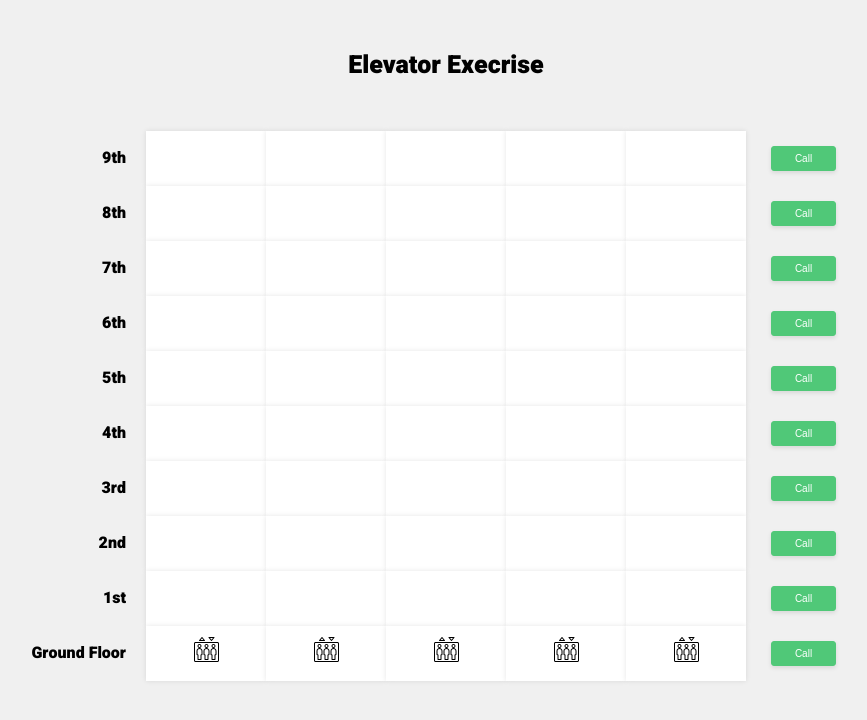
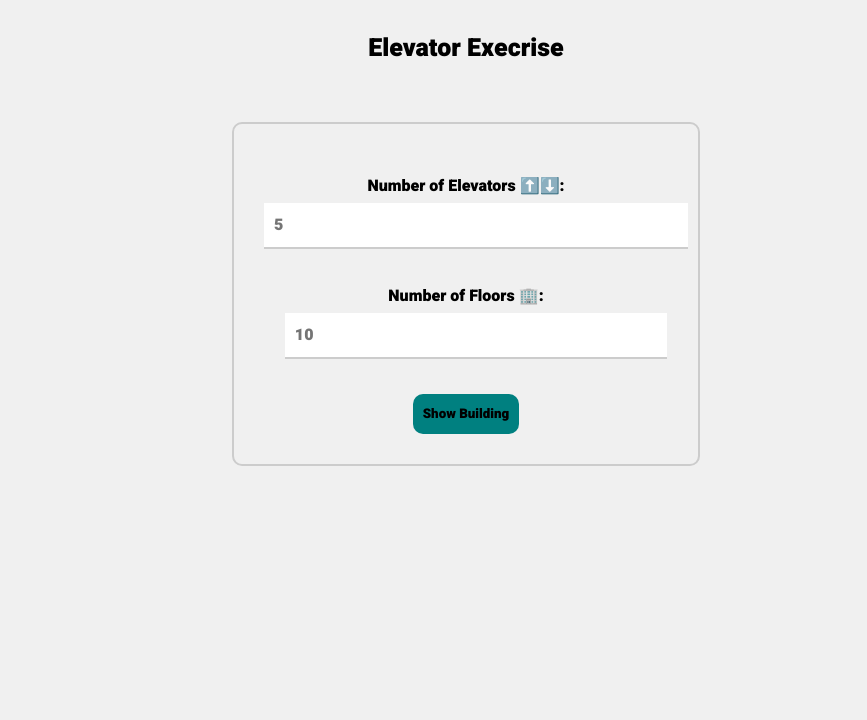
Before and after one commit to NicoleDezoraive/Arbox-Assignment, a React (Create React App) app: page / in a window 1280 px wide. Shown: the top 720 px of the page, without its empty margins (194-1061 px from the left). Built offline with nearby package versions, Linux system fonts and the light colour scheme.

Commit message:
Adding the time left for the elevator and the arrival time of the elevator

```diff
--- a/package.json
+++ b/package.json
@@ -7,9 +7,11 @@
     "@testing-library/react": "^13.4.0",
     "@testing-library/user-event": "^13.5.0",
     "bootstrap": "^5.2.3",
+    "dayjs": "^1.11.7",
     "react": "^18.2.0",
     "react-bootstrap": "^2.7.4",
     "react-dom": "^18.2.0",
+    "react-router": "^6.10.0",
     "react-scripts": "5.0.1",
     "sass": "^1.62.0",
     "web-vitals": "^2.1.4"
@@ -37,5 +39,8 @@
       "last 1 firefox version",
       "last 1 safari version"
     ]
+  },
+  "devDependencies": {
+    "react-router-dom": "^6.10.0"
   }
 }
--- a/src/App.js
+++ b/src/App.js
@@ -1,15 +1,24 @@
 import "./style.css"
 import Building from "./components/Building";
+import Home from "./components/pages/Home";
 import React from 'react';
+import {BrowserRouter, Routes, Route } from "react-router-dom";
 
 function App() {
+
   return (
     <div className="App">
       <h1>Elevator Execrise</h1>
-      <div className='container'>
-        <Building></Building>
+      <div className="conteiner">
+      <BrowserRouter>
+          <Routes>
+            <Route path="/" element={<Home />} />
+            <Route path="/building" element={<Building />} />
+          </Routes>
+        </BrowserRouter>
       </div>
     </div>
+
   );
 }
 
--- a/src/components/Building.js
+++ b/src/components/Building.js
@@ -1,12 +1,19 @@
-import React , { useState, useEffect } from 'react'
-import Floor from "./floor/Floor"
+import React , { useState, useEffect } from 'react';
+import Floor from "./floor/Floor";
+import { useLocation } from 'react-router-dom';
+// import DayJS from 'react-dayjs';
 
 
 const Building = () => {
-  const floorsNames = ["Ground Floor", "1st", "2nd", "3rd", "4th", "5th", "6th", "7th", "8th", "9th"];
-  const numberOfElevators = 5;
+  const location = useLocation();
+  // const floorsNames = ["Ground Floor", "1st", "2nd", "3rd", "4th", "5th", "6th", "7th", "8th", "9th"];
+  const floorsNames = getFloorNames(location.state.numFloors);
+  const numberOfElevators = parseInt(location.state.numElevators);
 
-  const [calls, setCalls] = useState([]); //shold be empty
+  const [calls, setCalls] = useState([]);
+  const [timeForFloorSec, setTimeForFloor] = useState(7);
+
+  //floors
   const [floors, setFloors] = useState([...floorsNames.map((floorName, index) => ({
     status: "Call",
     name: floorName,
@@ -14,31 +21,69 @@ const Building = () => {
     time: 0
   }))]);
 
+  //elevators
   const [elevators, setElevators] = useState([...Array(numberOfElevators)].map((_, index) => ({
     status: "Available",
     floorNumber: 0,
-    id: index
+    destination: 0,
+    id: index,
+    eta: 0,
+    timeTookArrive: 0
   })));
 
-  function sortCalls(calls) {
-    return calls.sort((a, b) => a - b);
+  function getFloorNames(numFloors) {
+    const floorNames = ["Ground Floor"];
+    const suffix = ["th", "st", "nd", "rd"];
+    for (let i = 1; i < numFloors; i++) {
+      if (i >= 11 && i <= 13) {
+        floorNames.push(`${i}${suffix[0]}`);
+      } else {
+        floorNames.push(`${i}${suffix[i % 10 < 4 ? i % 10 : 0]}`);
+      }
+    }
+    return floorNames;
   }
 
+  // elevator algorithm
   function getClosestElevator(calls, elevators) {
     const availableElevators = elevators.filter(elevator => elevator.status === "Available");
-
     if (availableElevators.length === 0) {
       return null; // No available elevators
     }
-
     const sortedElevators = availableElevators.sort((a, b) => {
       const distanceToCallA = Math.abs(a.floorNumber - calls[0]);
       const distanceToCallB = Math.abs(b.floorNumber - calls[0]);
       return distanceToCallA - distanceToCallB;
     });
-
     return sortedElevators[0];
   }
+
+  function calculateTimeTakesReachFloor(currentFloor, targetFloor, speed) {
+    const distance = Math.abs(targetFloor - currentFloor);
+    const timeInSeconds = (distance / speed) * timeForFloorSec;
+    return timeInSeconds;
+  }
+
+    //Countdown - Time left for the elevator to arrive
+  useEffect(() => {
+    const timers = elevators
+      .filter(elevator => elevator.status === 'Busy')
+      .map(elevator => {
+        const timer = setInterval(() => {
+          setElevators(prevElevators => prevElevators.map(prevElevator => {
+            if (prevElevator.id === elevator.id) {
+              return { ...prevElevator, eta: prevElevator.eta - 1 };
+            }
+            return prevElevator;
+          }));
+        }, 1000);
+        return timer;
+      });
+    return () => {
+      timers.forEach(timer => clearInterval(timer));
+    };
+  }, [elevators]);
+
 
   useEffect(() => {
     if (calls.length === 0) {
@@ -47,50 +92,48 @@ const Building = () => {
     let firstCall;
     const sortedElevator = getClosestElevator(calls, elevators);
     if (!sortedElevator) {
-      // wait for 5 seconds and try again
-      // setTimeout(() => {
-      //   setCalls(sortCalls(calls));
-      // }, 5000);
       return;
     }
-    // handle elevator algorithm
-
     else{
       firstCall = calls[0];
       setCalls(prevArray => prevArray.slice(1));
       console.log(firstCall);
     }
 
-
     setElevators((prevElevator) => prevElevator.map(elevator => {
       if (elevator.id === sortedElevator.id) {
         elevator.status = "Busy";
-        // setCalls(prevArray => prevArray.slice(1));
-        const timeout = 0.5 * 60 * 1000 / (Math.abs(elevator.floorNumber - firstCall) + 1); // calculate the timeout value
+        elevator.destination = firstCall;
+        elevator.eta = calculateTimeTakesReachFloor(elevator.floorNumber, firstCall, 1); // calculate the timeout value
         let newFloorNumber = elevator.floorNumber;
         console.log("newFloorNumber: ",newFloorNumber);
-        let i = elevator.floorNumber;
+        const startTime = new Date().getTime();
         const timer = setInterval(() => {
-          console.log("newFloorNumber: ",newFloorNumber);
-          if(i < firstCall){
-            i = i + 1
+
+          if(newFloorNumber < firstCall){
+            newFloorNumber = newFloorNumber + 1
           }
-          else if(i > firstCall){
-            i = i - 1
+          else if(newFloorNumber > firstCall){
+            newFloorNumber = newFloorNumber - 1
           }
-          console.log("newFloorNumber: ",newFloorNumber, "firstCall:", firstCall ,"i:", i);
+          console.log("newFloorNumber: ",newFloorNumber, "firstCall:", firstCall );
           if (newFloorNumber === firstCall) {
             clearInterval(timer);
+            const endTime = new Date().getTime();
+            const timeTookArrive = endTime - startTime;
+
             setElevators(prevElevator => prevElevator.map(elevator => {
               if (elevator.id === sortedElevator.id) {
                 return {
                   ...elevator,
                   status: "Arrived",
                   floorNumber: firstCall,
+                  timeTookArrive: timeTookArrive/1000
                 };
               }
               return elevator;
             }));
+
 
             setFloors(prevFloor => prevFloor.map(floor => {
               if (floor.index === firstCall) {
@@ -104,20 +147,22 @@ const Building = () => {
             // console.log("elevator.floorNumber: ", elevator.floorNumber,"firstCall: ",firstCall )
 
           }
-          newFloorNumber = i;
+
           setElevators(prevElevator => prevElevator.map(elevator => {
             if (elevator.id === sortedElevator.id) {
-              return { ...elevator, floorNumber: newFloorNumber };
+              return { ...elevator, floorNumber: newFloorNumber};
             }
             return elevator;
+
           }));
 
-        }, timeout);
-        return { ...elevator, timer };
+        }, timeForFloorSec*1000);
+        return { ...elevator };
       }
+
       return elevator;
+
     }))
-
 
     // go over all elevator, take all the availble elevators and coose the closest one
   }, [calls, elevators, floors])
@@ -134,6 +179,7 @@ const Building = () => {
           }));
         }, 2000);
       }
+
     });
   }, [elevators]);
 
@@ -157,41 +203,11 @@ const Building = () => {
 
   console.log({floors, elevators, calls})
 
-   const hasElevators = (floorNumber) =>{
-    const elevatorsForFloor = elevators.map((elevator)=>{
-      console.log("number: ",floorNumber, "ele:", elevator?.floorNumber)
-      if(elevator?.floorNumber === floorNumber ){
-        console.log("elevaiter ", elevator)
-        return elevator;
-      }
-      else{
-        return{
-
-        }
-      }
-    });
-
-    const updatedElevators = elevatorsForFloor.map((elevator) => {
-      console.log({elevator});
-          if(elevator.status === "Available"){
-            return {
-              ...elevator,
-              status: 'Available'
-            };
-          }
-          else{
-            return{
-              ...elevator,
-            }
-          }
-
-
-    });;
-        console.log({updatedElevators, elevators})
-    return updatedElevators;
-  };
 
   const callElevator = (floorNumber) => {
+    // if(!interval){
+    //   setInterval(1000);
+    // }
     setFloors((prevFloor) => prevFloor.map(floor => {
       if (floor.index === floorNumber) {
         floor.status = "Waiting"
@@ -218,7 +234,7 @@ const Building = () => {
              name={floor.name}
              numberOfElevators={numberOfElevators}
              status= {floor.status}
-             elevators= {hasElevators(floor.index)}
+             elevators= {elevators}
              floorNumber= {floor.index}
              callElevator={callElevator}
              time={floor.time}/>
--- a/src/components/floor/Floor.js
+++ b/src/components/floor/Floor.js
@@ -1,17 +1,45 @@
-import React , { useState } from 'react'
+import React , { useEffect , useState } from 'react'
 import ButtonsCall from "../ButtonsCall"
 import Elevator from "../elevator/Elevator"
 
 function Floor({name, numberOfElevators, status, floorNumber, time, elevators, callElevator, elevatorPositions})
 {
-    // console.log(status)
+
+
+
+    // useEffect(() => {
+    //     const intervalId = setInterval(() => {
+    //       setTime(prevTime => prevTime - 1);
+    //     }, 1000);
+
+    //     return () => clearInterval(intervalId);
+    //   }, []);
+
+
+
     return (
         <tr key={name}>
 
             <th className="floor-numbers">{name}</th>
             {elevators.map((elevator, index) => (
 
-            <td className="cell" key={`${name}${index}`}> {elevator.floorNumber === floorNumber && <Elevator status={elevator.status} floorNumber={elevator.floorNumber}/>}</td>
+                <td className="cell" key={`${name}${index}`}>
+                {elevator.floorNumber === floorNumber ? (
+                  <Elevator status={elevator.status} floorNumber={elevator.floorNumber} />
+                ) : (
+                  <>
+                    {floorNumber === elevator.destination && elevator.eta !== 0 && (
+                      <>
+                        {elevator.eta < 60 ? (
+                          `${elevator.eta} sec.`
+                        ) : (
+                          `${Math.floor(elevator.eta / 60)} min. ${elevator.eta % 60} sec.`
+                        )}
+                      </>
+                    )}
+                  </>
+                )}
+              </td>
             ))}
             <td className="cell-buttons-call">
             <ButtonsCall callElevator={callElevator} floorNumber={floorNumber} status={status}></ButtonsCall>
--- /dev/null
+++ b/src/components/pages/Home.js
@@ -0,0 +1,43 @@
+import React , { useState } from 'react'
+import { useNavigate } from 'react-router-dom'
+
+function Home({})
+{
+
+    const [inputs, setInputs] = useState({
+        numElevators: 5,
+        numFloors: 10,
+    });
+
+    const handleChange = (e) => {
+    setInputs((prev) => ({
+        ...prev,
+        [e.target.name]: e.target.value
+    }));
+    };
+
+    const navigate = useNavigate();
+
+    const handleSubmit = (e) => {
+        e.preventDefault();
+        navigate(`/building`, {state: {numElevators: inputs.numElevators,numFloors :inputs.numFloors} });
+    }
+
+      return (
+        <div className='home'>
+          <form className='inputs'>
+          <label>
+            Number of Elevators ⬆️⬇️:
+            <input required type="text" placeholder='5' name="numElevators" onChange={handleChange}/>
+            </label>
+            <label>
+            Number of Floors 🏢:
+            <input required type="text" placeholder='10' name="numFloors" onChange={handleChange}/>
+            </label>
+            <button className="show-building" onClick={handleSubmit}>Show Building</button>
+          </form>
+        </div>
+      );
+    };
+
+export default Home
--- a/src/style.css
+++ b/src/style.css
@@ -1,15 +1,17 @@
+
 body {
     text-align: center;
-    margin: 0;
+    margin: 20px;
     width: 100%;
     height: 100%;
     background: #F0F0F0;
     font-family: 'Heebo', sans-serif;
+    align-items: center;
 
 }
 
 h1{
-    padding: 30px;
+    padding: 10px;
     font-size: 25px;
 }
 
@@ -59,7 +61,10 @@ th, td {
 
 .cell {
     background-color: white;
+    color: black;
     box-shadow: 0 0 5px rgba(0, 0, 0, 0.1);
+    font-size: 12px;
+    font-family: 'Poppins', sans-serif;
 }
 
 .floor-numbers{
@@ -73,6 +78,8 @@ th, td {
 
 .table {
     border-collapse: collapse;
+    text-align: center;
+    margin: 0 auto;
 }
 
 .cell-buttons-call{
@@ -94,3 +101,52 @@ th, td {
   .icon-elevator.move-up {
     transform: translateY(-83%);
   }
+
+  .home{
+    display: flex;
+    align-items: center;
+    justify-content: center;
+    height: 50vh;
+  }
+
+  .inputs{
+    display: flex;
+    flex-direction: column;
+    justify-content: center;
+    align-items: center;
+    padding: 30px;
+    border: 2px solid #ccc;
+    border-radius: 10px;
+  }
+
+  input {
+    padding: 10px;
+    border: none;
+    border-bottom: 1px solid gray;
+}
+
+.show-building{
+    padding: 10px;
+    margin-top: 20px;
+    border: none;
+    background-color: teal;
+    border-radius: 10px;
+    color: black;
+    cursor: pointer;
+    font-family: 'Heebo', sans-serif;
+}
+
+.inputs label {
+    margin-top: 20px;
+  }
+
+  .inputs input {
+    width: 100%;
+    padding: 10px;
+    margin-top: 5px;
+    margin-bottom: 15px;
+    border: none;
+    border-bottom: 2px solid #ccc;
+    font-size: 16px;
+    font-family: inherit;
+  }
```
Also changed, not shown: src/components/elevator/Elevator.js (+0 -16 lines), 1 other file (tests, documents, lock files or other folders).
